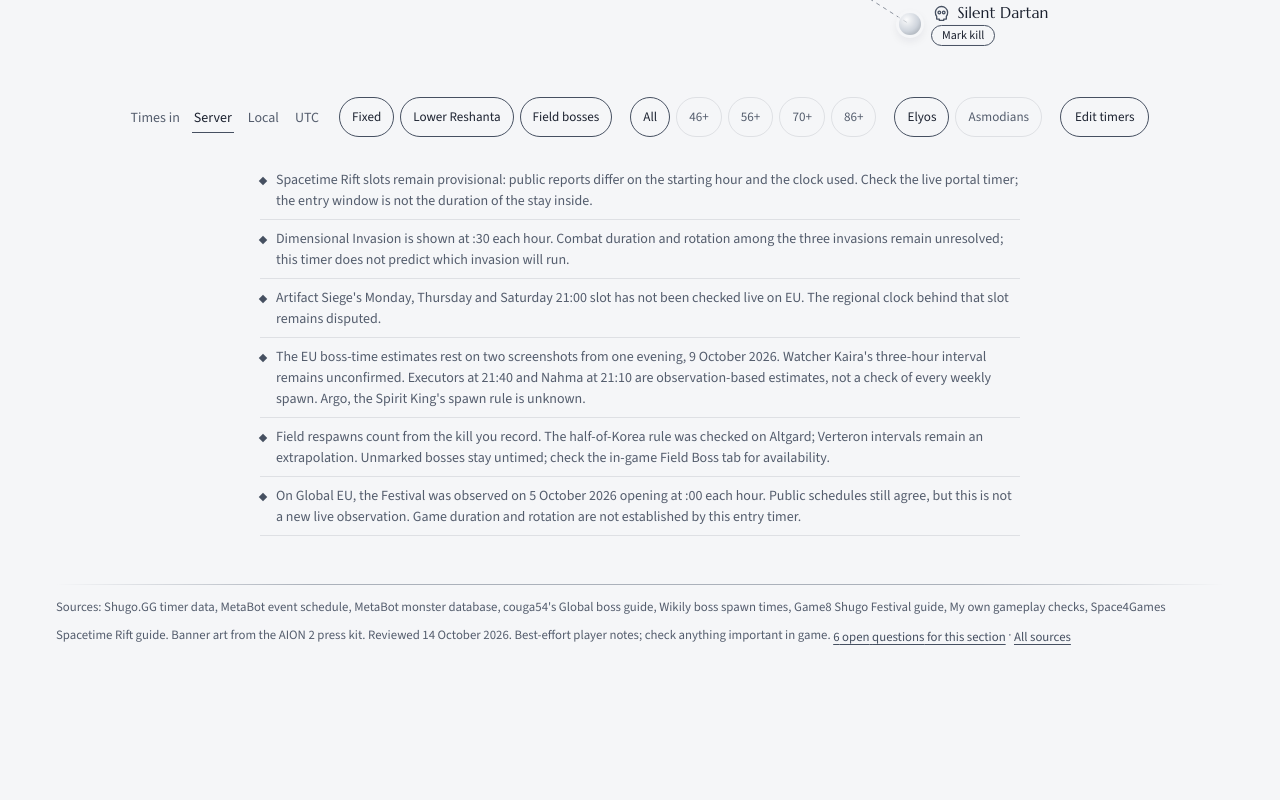
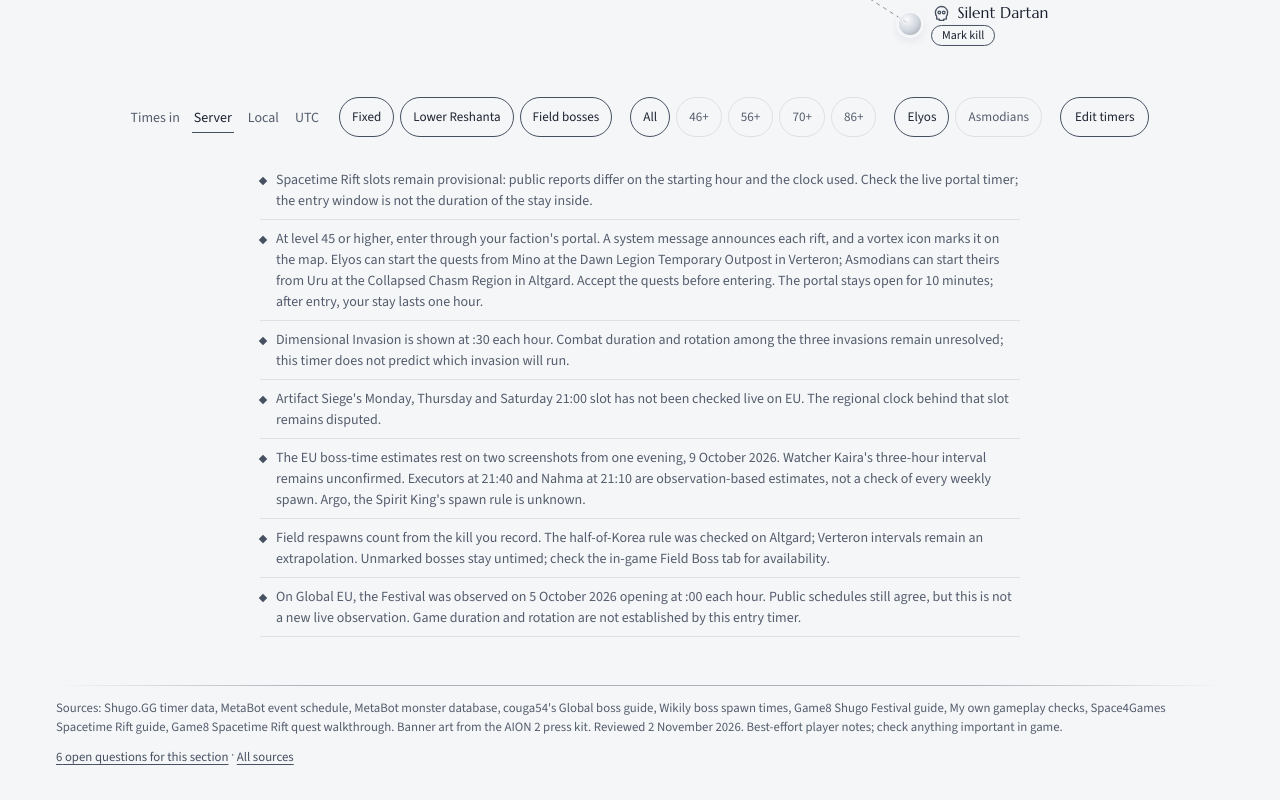
Before and after one commit to tomcorke/aion2, a React (Vite) app: page /#/timers in a window 1280 px wide. Shown: the part 835-1635 px from the top of the page. Before the commit the page ends 1515 px from the top, so only its background shows below. Built offline with nearby package versions, Linux system fonts and the light colour scheme.

Commit message:
Add Spacetime Rift entry guidance to Timers

```diff
--- a/src/components/timers/TimerNotes/TimerNotes.tsx
+++ b/src/components/timers/TimerNotes/TimerNotes.tsx
@@ -7,7 +7,7 @@ type Props = {
   shown: string[];
 };
 
-/** The limits of each timer on show; the board carries the clock warning. */
+/** Context and limits for timers on show; the board carries the clock warning. */
 export function TimerNotes({ shown }: Props) {
   const notes = timerVerificationNotes.filter(({ timerIds }) =>
     timerIds.some((id) => shown.includes(id)),
--- a/src/data/timerVerification.ts
+++ b/src/data/timerVerification.ts
@@ -11,6 +11,12 @@ export const timerVerificationNotes = [
     timerIds: ["rift"],
     message:
       "Spacetime Rift slots remain provisional: public reports differ on the starting hour and the clock used. Check the live portal timer; the entry window is not the duration of the stay inside.",
+  },
+  {
+    id: "rift-entry",
+    timerIds: ["rift"],
+    message:
+      "At level 45 or higher, enter through your faction's portal. A system message announces each rift, and a vortex icon marks it on the map. Elyos can start the quests from Mino at the Dawn Legion Temporary Outpost in Verteron; Asmodians can start theirs from Uru at the Collapsed Chasm Region in Altgard. Accept the quests before entering. The portal stays open for 10 minutes; after entry, your stay lasts one hour.",
   },
   {
     id: "invasion",
@@ -50,6 +56,7 @@ export const timerVerificationSources: SourceId[] = [
   "couga54",
   "wikily",
   "space4GamesRifts",
+  "game8RiftQuests",
   "game8Festival",
   "ownChecks",
 ];
--- a/src/pages/Timers/Timers.tsx
+++ b/src/pages/Timers/Timers.tsx
@@ -45,7 +45,7 @@ export function Timers() {
         </Tabs>
       </div>
 
-      <SiteFooter sources={sources} reviewed="2026-10-14" />
+      <SiteFooter sources={sources} reviewed="2026-11-02" />
     </>
   );
 }
```
Also changed, not shown: 2 other files (tests, documents, lock files or other folders).
